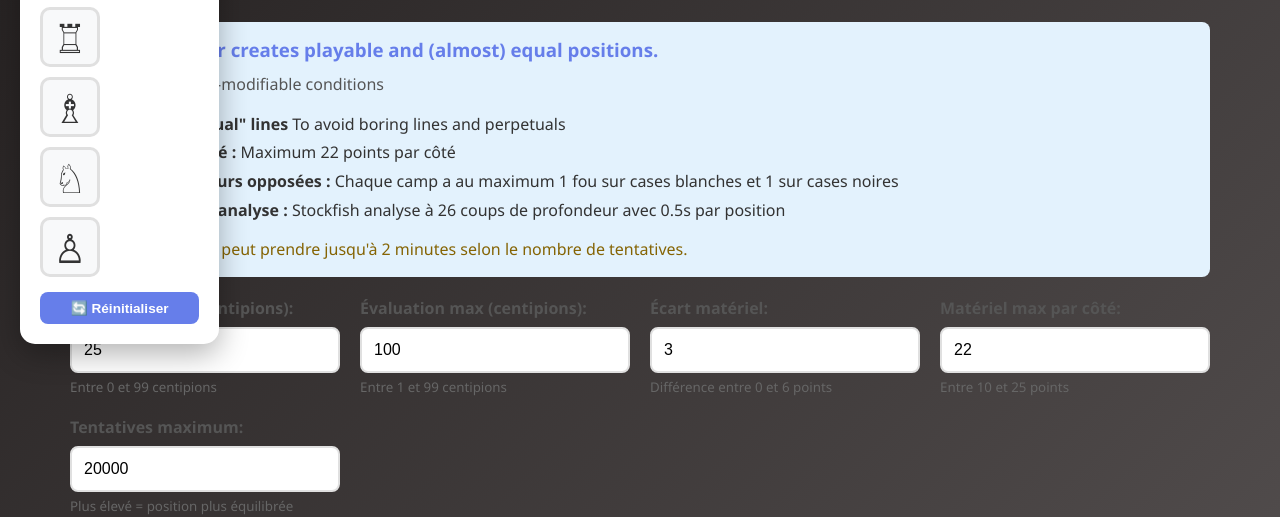
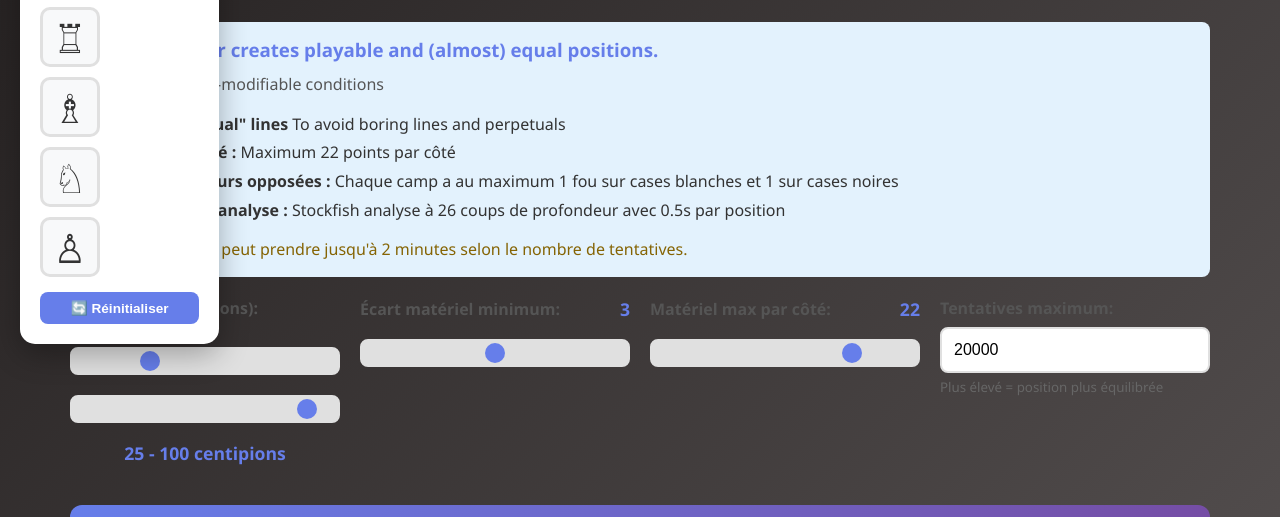
Before and after one commit to camounetwatchi-cloud/vraimentmec, a plain HTML site: page frontend/generator.html in a window 1280 px wide. Shown: the part 289-806 px from the top of the page. Drawn offline with nearby package versions, Linux system fonts and the light colour scheme; no server answers.

Commit message:
Update generator.html

```diff
--- a/frontend/generator.html
+++ b/frontend/generator.html
@@ -328,6 +328,74 @@
     font-weight: bold;
 }
 
+/* Range sliders */
+.range-container {
+    position: relative;
+    padding: 10px 0;
+}
+
+.range-slider {
+    -webkit-appearance: none;
+    appearance: none;
+    width: 100%;
+    height: 8px;
+    border-radius: 5px;
+    background: #e0e0e0;
+    outline: none;
+    margin: 10px 0;
+}
+
+.range-slider::-webkit-slider-thumb {
+    -webkit-appearance: none;
+    appearance: none;
+    width: 20px;
+    height: 20px;
+    border-radius: 50%;
+    background: #667eea;
+    cursor: pointer;
+    transition: all 0.3s;
+}
+
+.range-slider::-webkit-slider-thumb:hover {
+    background: #5568d3;
+    transform: scale(1.2);
+}
+
+.range-slider::-moz-range-thumb {
+    width: 20px;
+    height: 20px;
+    border-radius: 50%;
+    background: #667eea;
+    cursor: pointer;
+    border: none;
+    transition: all 0.3s;
+}
+
+.range-slider::-moz-range-thumb:hover {
+    background: #5568d3;
+    transform: scale(1.2);
+}
+
+.range-values {
+    text-align: center;
+    font-weight: 600;
+    color: #667eea;
+    margin-top: 8px;
+    font-size: 1.1em;
+}
+
+.control-group label {
+    display: flex;
+    justify-content: space-between;
+    align-items: center;
+}
+
+.control-group label span {
+    color: #667eea;
+    font-weight: 600;
+    font-size: 1.1em;
+}
+
 .reset-filters-btn {
     margin-top: 15px;
     padding: 8px 12px;
@@ -492,38 +560,31 @@
     </div>
 
 <div class="controls">
+    <!-- Évaluation Range -->
     <div class="control-group">
-        <label for="targetMin">Évaluation min (centipions):</label>
-        <input type="number" id="targetMin" value="25" min="0" max="99" step="5">
-        <small style="color: #666; margin-top: 5px; display: block;">
-            Entre 0 et 99 centipions
-        </small>
+        <label>Évaluation (centipions):</label>
+        <div class="range-container">
+            <input type="range" id="targetMin" min="0" max="99" value="25" step="5" class="range-slider">
+            <input type="range" id="targetMax" min="0" max="99" value="100" step="5" class="range-slider">
+            <div class="range-values">
+                <span id="targetMinValue">25</span> - <span id="targetMaxValue">100</span> centipions
+            </div>
+        </div>
     </div>
 
+    <!-- Écart matériel -->
     <div class="control-group">
-        <label for="targetMax">Évaluation max (centipions):</label>
-        <input type="number" id="targetMax" value="100" min="1" max="99" step="5">
-        <small style="color: #666; margin-top: 5px; display: block;">
-            Entre 1 et 99 centipions
-        </small>
+        <label for="materialDiff">Écart matériel minimum: <span id="materialDiffValue">3</span></label>
+        <input type="range" id="materialDiff" min="0" max="6" value="3" step="1" class="range-slider">
     </div>
 
+    <!-- Matériel max -->
     <div class="control-group">
-        <label for="materialDiff">Écart matériel:</label>
-        <input type="number" id="materialDiff" value="3" min="0" max="6" step="1">
-        <small style="color: #666; margin-top: 5px; display: block;">
-            Différence entre 0 et 6 points
-        </small>
+        <label for="maxMaterial">Matériel max par côté: <span id="maxMaterialValue">22</span></label>
+        <input type="range" id="maxMaterial" min="10" max="25" value="22" step="1" class="range-slider">
     </div>
 
-    <div class="control-group">
-        <label for="maxMaterial">Matériel max par côté:</label>
-        <input type="number" id="maxMaterial" value="22" min="10" max="25" step="1">
-        <small style="color: #666; margin-top: 5px; display: block;">
-            Entre 10 et 25 points
-        </small>
-    </div>
-
+    <!-- Tentatives (garder en input classique) -->
     <div class="control-group">
         <label for="maxAttempts">Tentatives maximum:</label>
         <input type="number" id="maxAttempts" value="20000" min="1000" max="50000" step="1000">
@@ -612,6 +673,52 @@ let filteredPieces = [];
 
 // Initialiser les événements de filtrage
 document.addEventListener('DOMContentLoaded', () => {
+    // Gestion des sliders
+const targetMinSlider = document.getElementById('targetMin');
+const targetMaxSlider = document.getElementById('targetMax');
+const targetMinValue = document.getElementById('targetMinValue');
+const targetMaxValue = document.getElementById('targetMaxValue');
+const materialDiffSlider = document.getElementById('materialDiff');
+const materialDiffValue = document.getElementById('materialDiffValue');
+const maxMaterialSlider = document.getElementById('maxMaterial');
+const maxMaterialValue = document.getElementById('maxMaterialValue');
+
+// Update évaluation min/max
+targetMinSlider.addEventListener('input', () => {
+    let min = parseInt(targetMinSlider.value);
+    let max = parseInt(targetMaxSlider.value);
+
+    if (min >= max) {
+        targetMaxSlider.value = min + 5;
+        max = min + 5;
+    }
+
+    targetMinValue.textContent = min;
+    targetMaxValue.textContent = max;
+});
+
+targetMaxSlider.addEventListener('input', () => {
+    let min = parseInt(targetMinSlider.value);
+    let max = parseInt(targetMaxSlider.value);
+
+    if (max <= min) {
+        targetMinSlider.value = max - 5;
+        min = max - 5;
+    }
+
+    targetMinValue.textContent = min;
+    targetMaxValue.textContent = max;
+});
+
+// Update écart matériel
+materialDiffSlider.addEventListener('input', () => {
+    materialDiffValue.textContent = materialDiffSlider.value;
+});
+
+// Update matériel max
+maxMaterialSlider.addEventListener('input', () => {
+    maxMaterialValue.textContent = maxMaterialSlider.value;
+});
     const pieceItems = document.querySelectorAll('.piece-filter-item');
 
     pieceItems.forEach(item => {
@@ -621,6 +728,8 @@ document.addEventListener('DOMContentLoaded', () => {
         });
     });
 });
+
+
 
 function togglePieceFilter(piece, element) {
     const index = filteredPieces.indexOf(piece);
```
